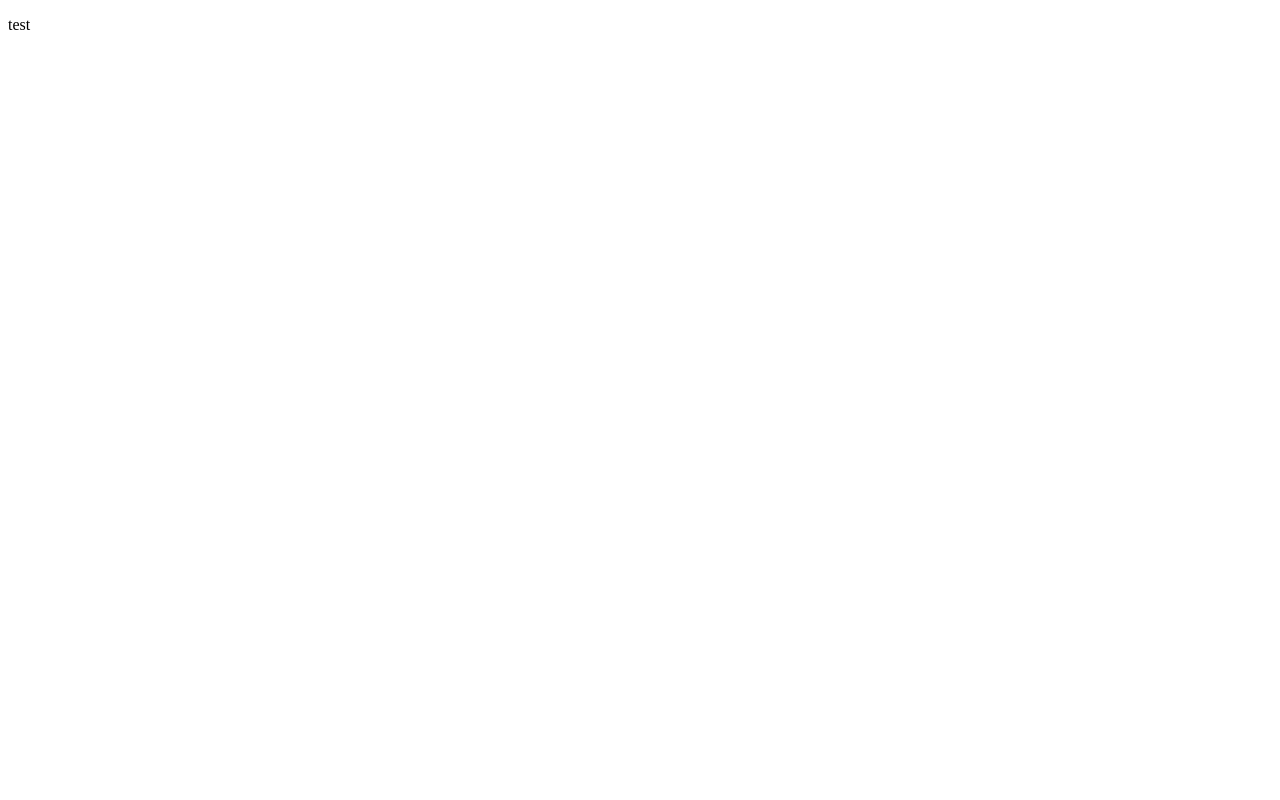
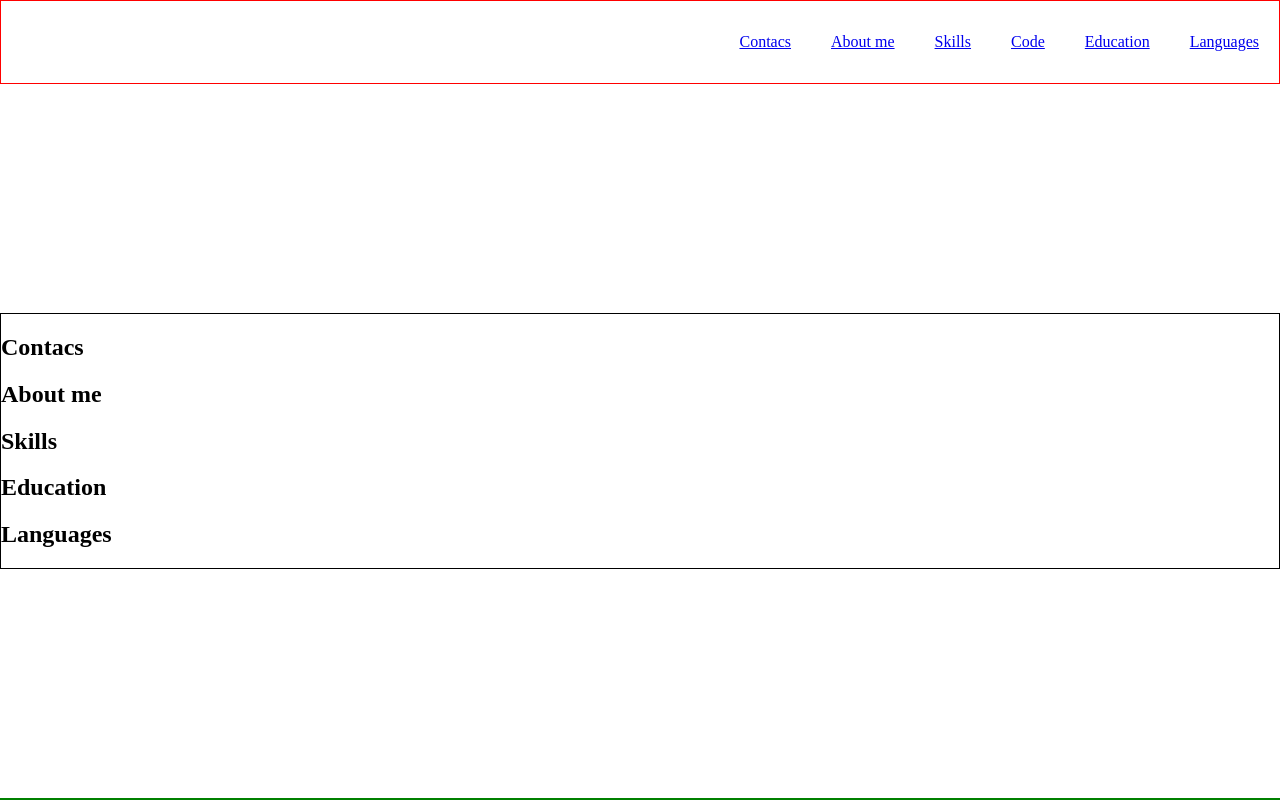
Before and after one commit to Szyrwel/rsschool-cv, a plain HTML site: page index.html in a window 1280 px wide. Drawn offline with Linux system fonts and the light colour scheme.

Commit message:
feat: add navigation

```diff
--- a/index.html
+++ b/index.html
@@ -8,10 +8,49 @@
     <link rel="stylesheet" href="style.css">
     <link rel="icon" href="assets/favicon.ico">
 </head>
+<body class="body">
+    <header class="header">
+        <div class="container">
+            <nav class="nav">
+                <ul class="nav-list">
+                    <li class="nav-item"><a href="#contacs" class="nav-link">Contacs</a></li>
+                    <li class="nav-item"><a href="#about_me" class="nav-link">About me</a></li>
+                    <li class="nav-item"><a href="#skills" class="nav-link">Skills</a></li>
+                    <li class="nav-item"><a href="#code" class="nav-link">Code</a></li>
+                    <li class="nav-item"><a href="#education" class="nav-link">Education</a></li>
+                    <li class="nav-item"><a href="#languages" class="nav-link">Languages</a></li>
+                </ul>
+            </nav>
 
-<p>test</p>
+        </div>
+
+    </header>
+    <main class="main">
+        <div class="container">
+            <section class="section" id="contacs">
+                <h2>Contacs</h2>
+            </section>
+            <section class="section" id="about_me">
+                <h2>About me</h2>
+            </section>
+            <section class="section" id="skills">
+                <h2>Skills</h2>
+            </section>
+            <section class="section" id="education">
+                <h2>Education</h2>
+            </section>
+            <section class="section" id="languages">
+                <h2>Languages</h2>
+            </section>
+
+        </div>
+
+    </main>
+    <footer class="footer">
+        <div class="container">
+
+        </div>
+
+    </footer>
 </body>
-<footer>
-
-</footer>
 </html>
--- a/style.css
+++ b/style.css
@@ -8,3 +8,43 @@
     src: url("assets/fonts/Poppins-Bold.ttf");
     font-weight: 300;
 }
+*{
+    box-sizing: border-box;
+}
+.header{
+    border: 1px solid red;
+}
+.main{
+    border: 1px solid black;
+}
+.footer{
+    border: 1px solid green;
+}
+.body{
+    min-height: 100vh;
+    margin: 0;
+    padding: 0;
+    display: flex;
+    flex-direction: column;
+    justify-content: space-between;
+}
+.container {
+    max-width: 1440px;
+    margin: 0 auto;
+}
+.nav-list{
+    display: flex;
+    justify-content: flex-end;
+    align-items: center;
+}
+html {
+    scroll-behavior: smooth;
+}
+.nav-list{
+    list-style: none;
+}
+.nav-link {
+    padding: 0 20px;
+    line-height: 50px;
+    transition: .5s;
+}
```
